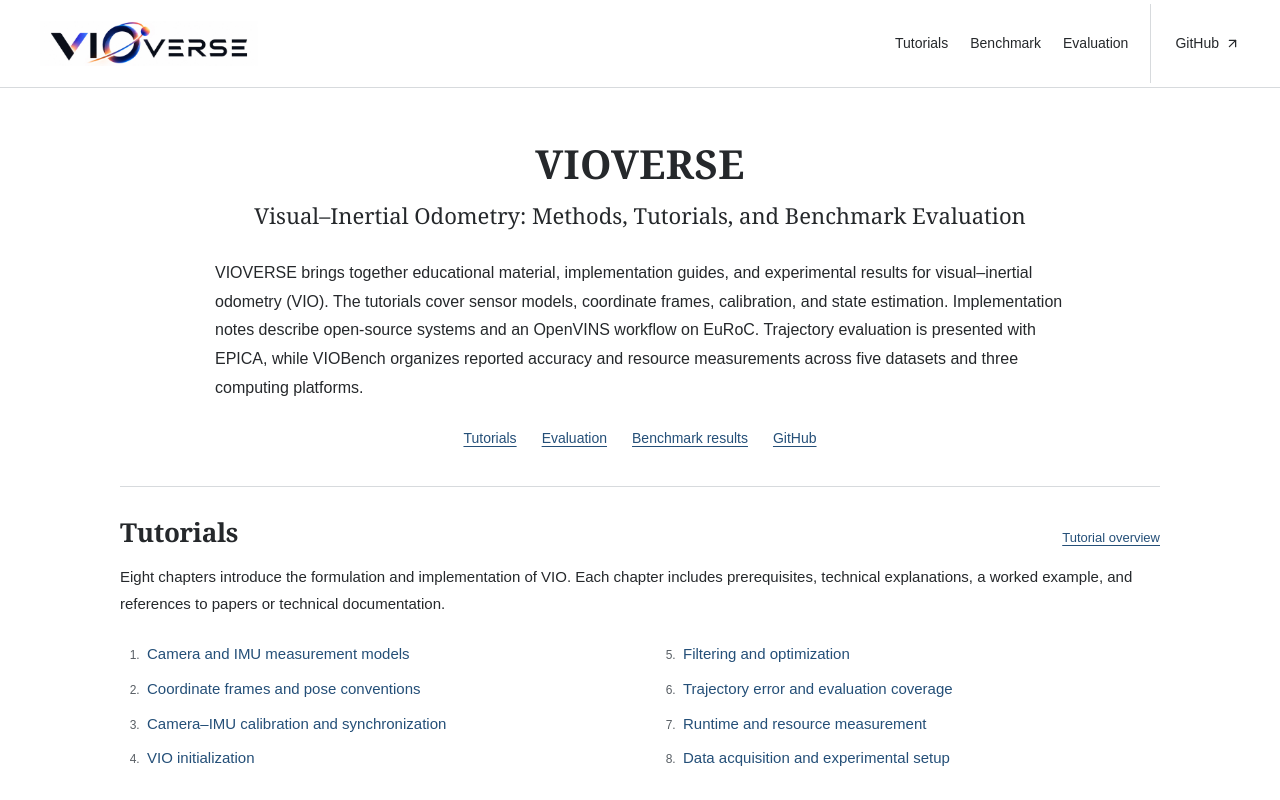
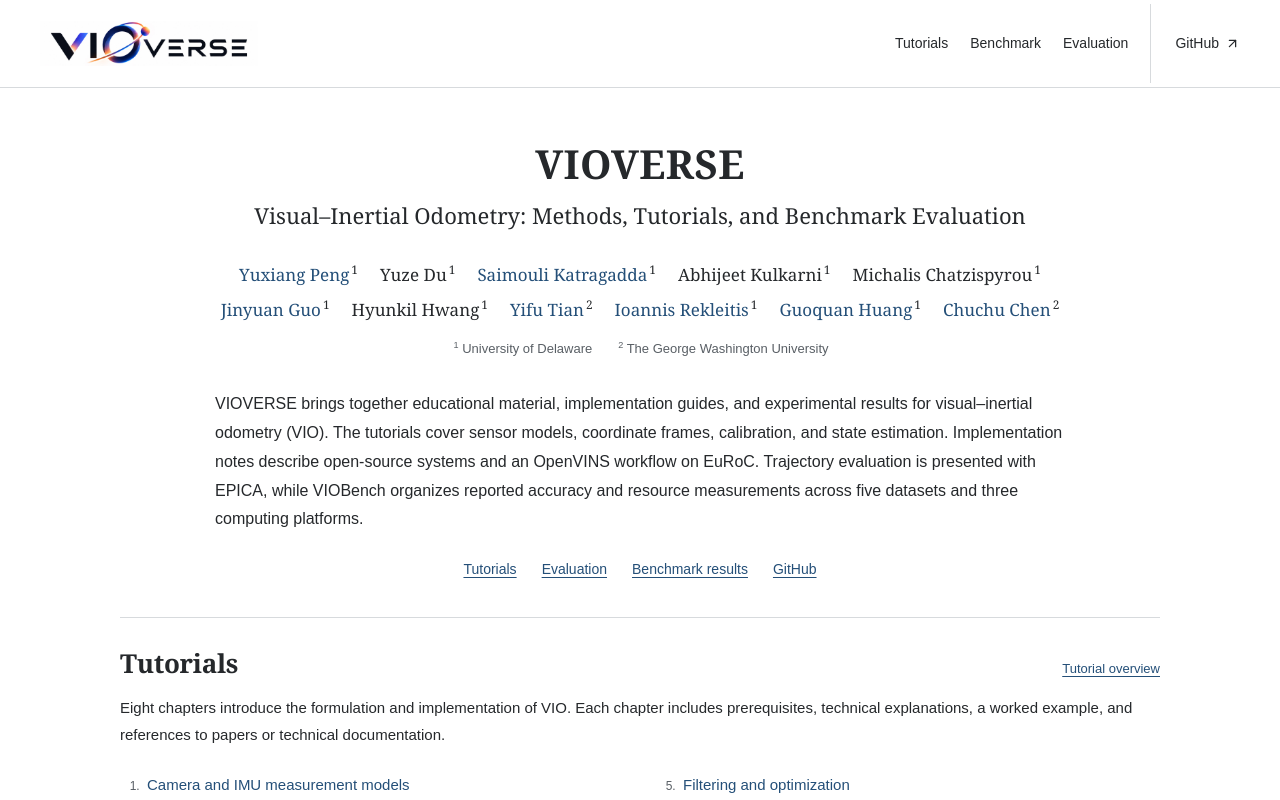
Before and after one commit to vio-bench/vio-bench.github.io, a Next.js app: page / in a window 1280 px wide. Shown: the top 800 px of the page. Built offline with nearby package versions, Linux system fonts and the light colour scheme.

Commit message:
Add manuscript author byline and verified personal homepages

```diff
--- a/app/academic.css
+++ b/app/academic.css
@@ -150,6 +150,13 @@ table caption { text-align: left; padding: 0 0 12px; font-size: 13px; color: var
 .project-heading { padding: 52px 0 36px; border-bottom: 1px solid var(--line); }
 .project-heading h1 { font-size: 40px; text-align: center; margin-bottom: 12px; letter-spacing: .01em; }
 .project-subtitle { font-family: Georgia, "Times New Roman", serif; font-size: 22px; line-height: 1.45; text-align: center; max-width: 860px; margin: 0 auto 27px; }
+.project-byline { max-width: 920px; margin: 0 auto 30px; text-align: center; }
+.project-authors { display: flex; flex-wrap: wrap; justify-content: center; gap: 5px 22px; list-style: none; margin: 0; padding: 0; font: 17px/1.7 Georgia, "Times New Roman", serif; }
+.project-authors li { white-space: nowrap; }
+.project-authors a { color: var(--blue); text-decoration: none; }
+.project-authors a:hover, .project-authors a:focus-visible { text-decoration: underline; text-underline-offset: 3px; }
+.project-byline sup { font-size: .7em; margin-left: 2px; }
+.project-affiliations { display: flex; flex-wrap: wrap; justify-content: center; gap: 3px 24px; font-size: 13px; line-height: 1.6; margin: 13px 0 0; color: var(--muted); }
 .project-abstract { max-width: 850px; margin-inline: auto; font-size: 16px; line-height: 1.8; }
 .project-links { display: flex; flex-wrap: wrap; gap: 8px 25px; font-size: 14px; }
 .project-heading .project-links { justify-content: center; margin-top: 24px; }
@@ -175,6 +182,8 @@ table caption { text-align: left; padding: 0 0 12px; font-size: 13px; color: var
   .project-heading { padding-top: 32px; }
   .project-heading h1 { font-size: 34px; }
   .project-subtitle { font-size: 19px; }
+  .project-authors { font-size: 15px; gap: 5px 16px; }
+  .project-affiliations { font-size: 12px; gap: 4px 18px; }
   .project-abstract { font-size: 15px; }
   .research-contents { columns: 1; }
   .research-section-heading { display: block; }
--- a/app/page.tsx
+++ b/app/page.tsx
@@ -1,6 +1,7 @@
 import Link from "next/link";
 import lessons from "@/data/tutorials.json";
 import accuracy from "@/public/data/accuracy.json";
+import { ProjectAuthors } from "@/components/project-authors";
 
 export default function Home() {
   return (
@@ -8,6 +9,7 @@ export default function Home() {
       <header className="project-heading">
         <h1>VIOVERSE</h1>
         <p className="project-subtitle">Visual–Inertial Odometry: Methods, Tutorials, and Benchmark Evaluation</p>
+        <ProjectAuthors />
         <p className="project-abstract">
           VIOVERSE brings together educational material, implementation guides,
           and experimental results for visual–inertial odometry (VIO). The
--- /dev/null
+++ b/components/project-authors.tsx
@@ -0,0 +1,25 @@
+import byline from "@/data/authors.json";
+
+export function ProjectAuthors() {
+  return (
+    <div className="project-byline">
+      <ul className="project-authors" aria-label="Authors">
+        {byline.authors.map((author) => (
+          <li key={author.name}>
+            {author.url ? (
+              <a href={author.url} rel="author">{author.name}</a>
+            ) : author.name}
+            <sup>{author.affiliations.join(",")}</sup>
+          </li>
+        ))}
+      </ul>
+      <p className="project-affiliations">
+        {byline.affiliations.map((affiliation) => (
+          <span key={affiliation.id}>
+            <sup>{affiliation.id}</sup> {affiliation.name}
+          </span>
+        ))}
+      </p>
+    </div>
+  );
+}
--- /dev/null
+++ b/data/authors.json
@@ -0,0 +1,96 @@
+{
+  "source": {
+    "title": "Visual-Inertial Odometry: A Survey, Evaluation, and Benchmark",
+    "revision": "403aafbf2104da26568dced565e847be303db059",
+    "checkedOn": "2026-09-06"
+  },
+  "authors": [
+    {
+      "name": "Yuxiang Peng",
+      "affiliations": [
+        1
+      ],
+      "url": "https://www.yxpeng.com/"
+    },
+    {
+      "name": "Yuze Du",
+      "affiliations": [
+        1
+      ],
+      "url": null
+    },
+    {
+      "name": "Saimouli Katragadda",
+      "affiliations": [
+        1
+      ],
+      "url": "https://saimouli.github.io/"
+    },
+    {
+      "name": "Abhijeet Kulkarni",
+      "affiliations": [
+        1
+      ],
+      "url": null
+    },
+    {
+      "name": "Michalis Chatzispyrou",
+      "affiliations": [
+        1
+      ],
+      "url": null
+    },
+    {
+      "name": "Jinyuan Guo",
+      "affiliations": [
+        1
+      ],
+      "url": "https://alexander-guo.github.io/"
+    },
+    {
+      "name": "Hyunkil Hwang",
+      "affiliations": [
+        1
+      ],
+      "url": null
+    },
+    {
+      "name": "Yifu Tian",
+      "affiliations": [
+        2
+      ],
+      "url": "https://yifu3.com/"
+    },
+    {
+      "name": "Ioannis Rekleitis",
+      "affiliations": [
+        1
+      ],
+      "url": "https://sites.google.com/udel.edu/prof-ioannis-rekleitis/"
+    },
+    {
+      "name": "Guoquan Huang",
+      "affiliations": [
+        1
+      ],
+      "url": "https://udel.edu/~ghuang/"
+    },
+    {
+      "name": "Chuchu Chen",
+      "affiliations": [
+        2
+      ],
+      "url": "https://chuchuchen.net/"
+    }
+  ],
+  "affiliations": [
+    {
+      "id": 1,
+      "name": "University of Delaware"
+    },
+    {
+      "id": 2,
+      "name": "The George Washington University"
+    }
+  ]
+}
```
